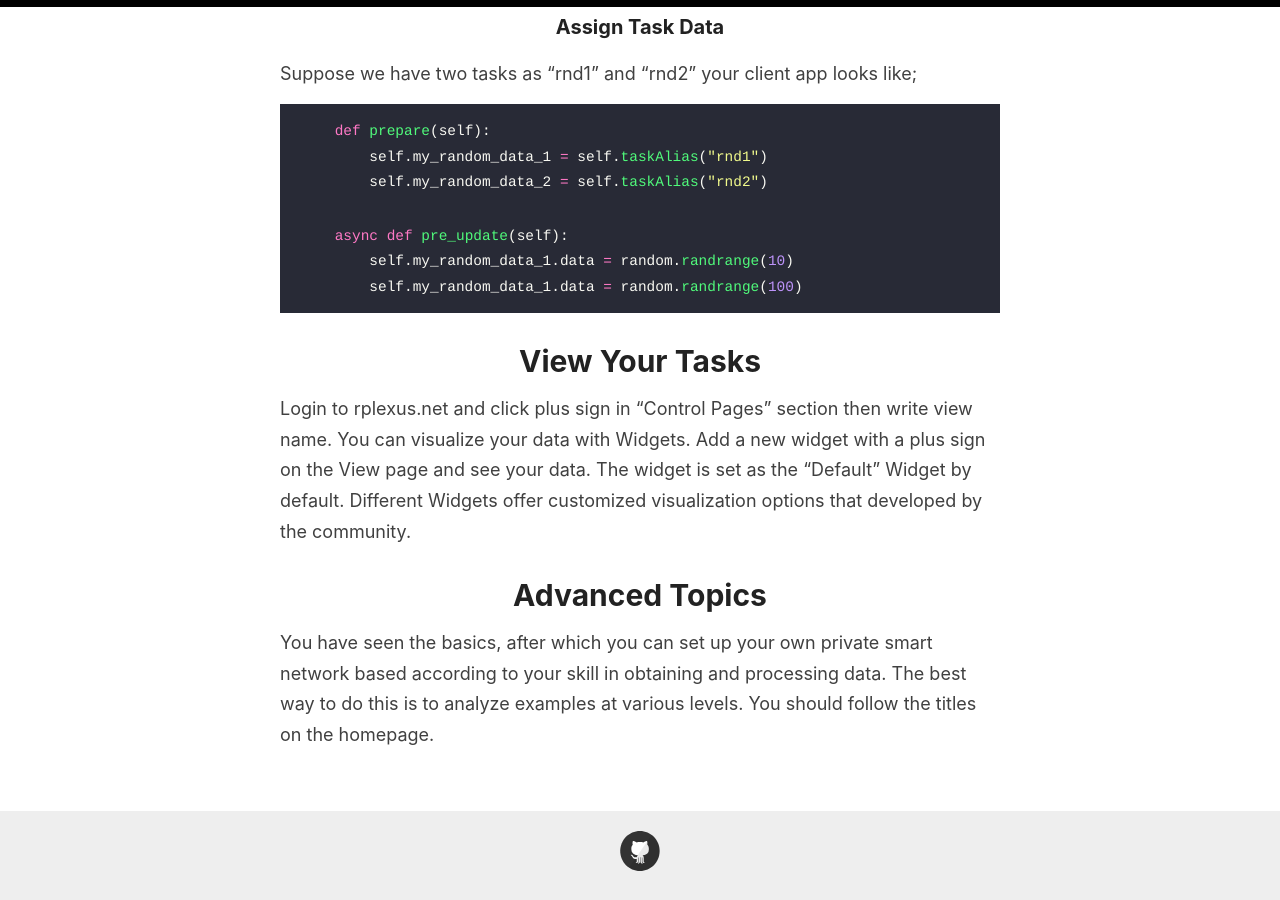
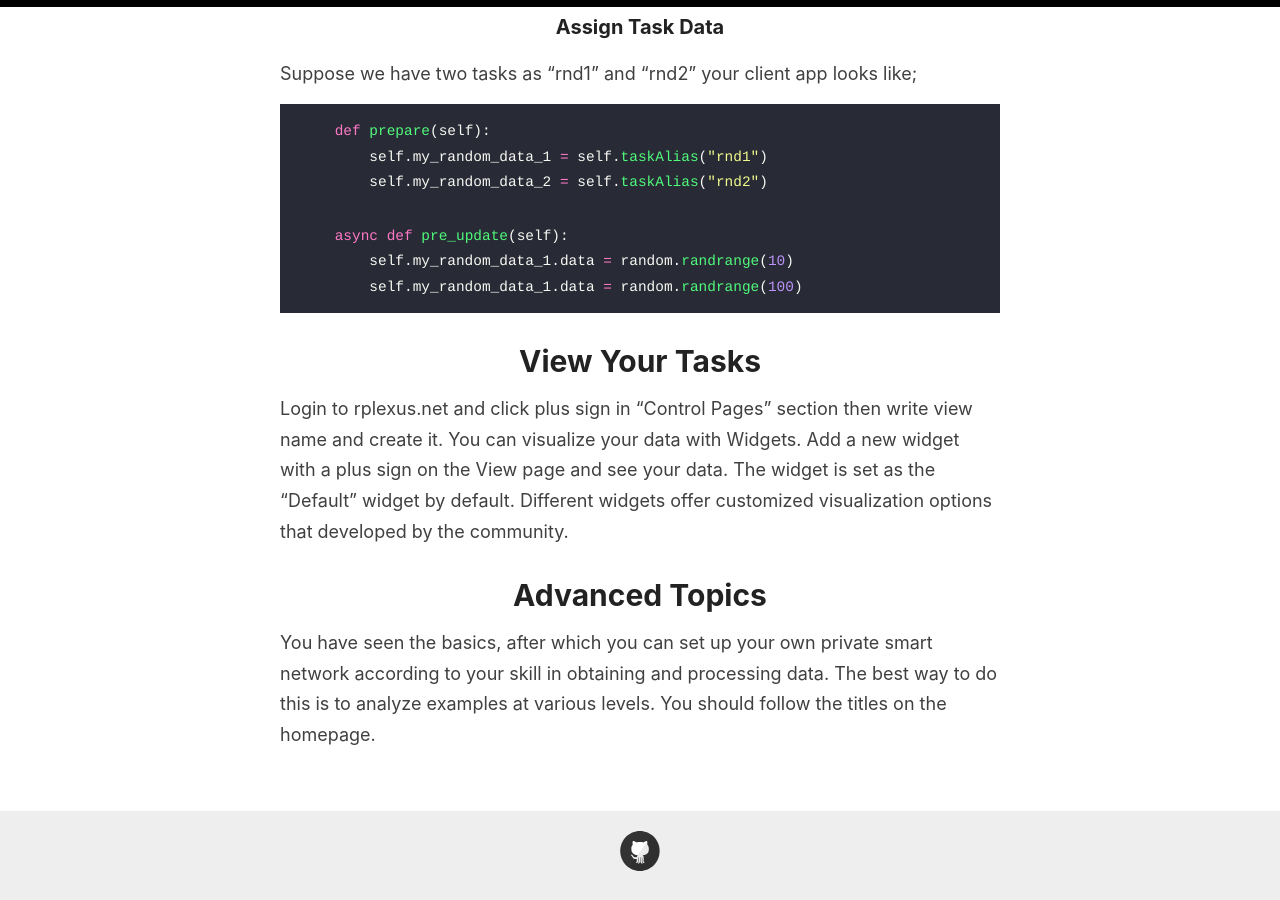
Before and after one commit to alierkanimrek/rplexusdocs, a Jekyll site: the page built from _pages/getting-started.md, in a window 1280 px wide and 900 px high, scrolled down 3390 px. Built offline with Jekyll 4.4.1, drawn with Linux system fonts in a browser that asks for light colours.

Commit message:
Update getting-started.md

````diff
--- a/_pages/getting-started.md
+++ b/_pages/getting-started.md
@@ -108,8 +108,7 @@ Suppose we have two tasks as "rnd1" and "rnd2" your client app looks like;
 ```
 
 # View Your Tasks
-Login to rplexus.net and click plus sign in "Control Pages" section then write view name. You can visualize your data with Widgets. Add a new widget with a plus sign on the View page and see your data. The widget is set as the "Default" Widget by default. Different Widgets offer customized visualization options that developed by the community.
-
+Login to rplexus.net and click plus sign in "Control Pages" section then write view name and create it. You can visualize your data with Widgets. Add a new widget with a plus sign on the View page and see your data. The widget is set as the "Default" widget by default. Different widgets offer customized visualization options that developed by the community.
 
 # Advanced Topics
-You have seen the basics, after which you can set up your own private smart network based according to your skill in obtaining and processing data. The best way to do this is to analyze examples at various levels. You should follow the titles on the homepage.
+You have seen the basics, after which you can set up your own private smart network according to your skill in obtaining and processing data. The best way to do this is to analyze examples at various levels. You should follow the titles on the homepage.
````
